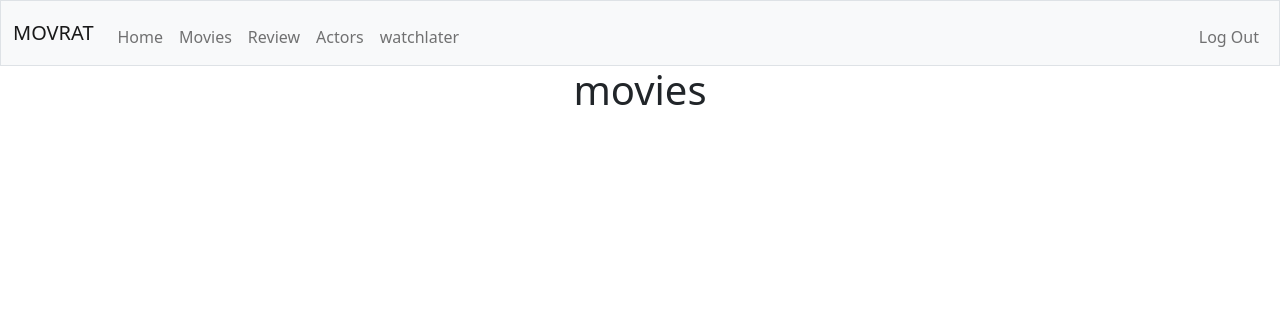
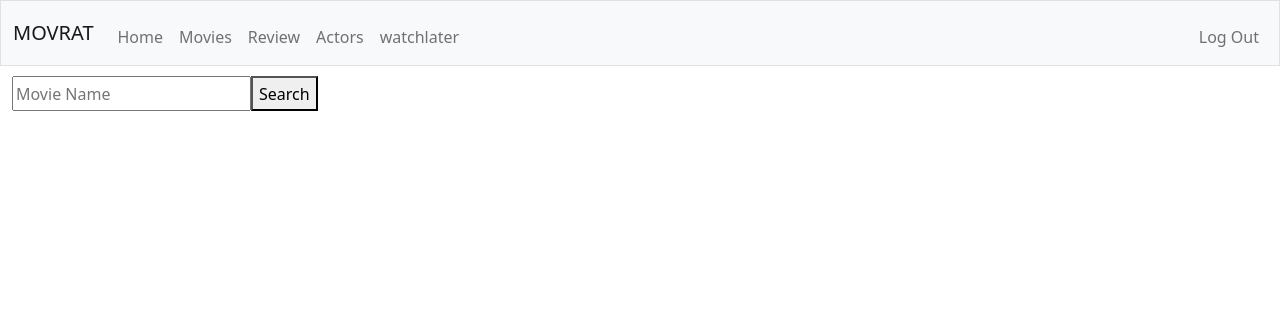
Before and after one commit to ArkanArsalan/CS50-final-project, a Flask app: page /movies in a window 1280 px wide. Shown: the top 326 px of the page. Run offline with Flask 3, Linux system fonts and the light colour scheme; the visitor is signed in with stand-in values (Sample User, id 1); some libraries are stand-ins or nearby versions.

Commit message:
Adding search movies features in movies page

```diff
--- a/app.py
+++ b/app.py
@@ -188,7 +188,13 @@ def review():
 @app.route("/movies", methods=["GET", "POST"])
 @login_required
 def movies():
-    return render_template("movies.html")
+    if request.method == "POST":
+        movie_name = request.form.get("movie-name")
+        outputs = db.execute("SELECT * FROM movies WHERE title LIKE ?", "%"+movie_name+"%")
+
+        return render_template("movies.html", outputs=outputs)
+    else:
+        return render_template("movies.html")
 
 
 @app.route("/actors", methods=["GET", "POST"])
--- a/static/style.css
+++ b/static/style.css
@@ -28,3 +28,11 @@
 label {
     justify-content: center;
 }
+
+.search-bar-movie-name {
+    display: flex;
+    justify-content: left;
+    height: 55px;
+    padding-top: 10px;
+    padding-bottom: 10px;
+}
--- a/templates/movies.html
+++ b/templates/movies.html
@@ -5,6 +5,26 @@
 {% endblock %}
 
 {% block main %}
-<h1>movies</h1>
-
+<form action="/movies" method="POST" >
+    <div class="search-bar-movie-name">
+        <input type="text" id="movie-name" name="movie-name" placeholder="Movie Name">
+        <button type="submit" id="search-button">Search</button>
+    </div>
+</form>
+<ol class="list-group list-group-numbered">
+    {% for output in outputs %}
+        <li class="list-group-item d-flex justify-content-between align-items-start">
+            <div>
+                <div class="fw-bold" id="title">{{ output["title"] }}</div>
+                <div id="year">{{ output["year"] }}</div>
+                {% if output["rating"] != -1 %}
+                    <div id="rating">Rating: {{ output["rating"] }}</div>
+                {% else %}
+                    <div id="rating">Rating: Not Yet Rated</div>
+                {% endif %}
+            </div>
+        <span class="badge bg-primary">+Add to watch later</span>
+        </li>
+    {% endfor %}
+</ol>
 {% endblock %}
```
Also changed, not shown: img/search-interface-symbol.jpeg (added), 1 other file.
